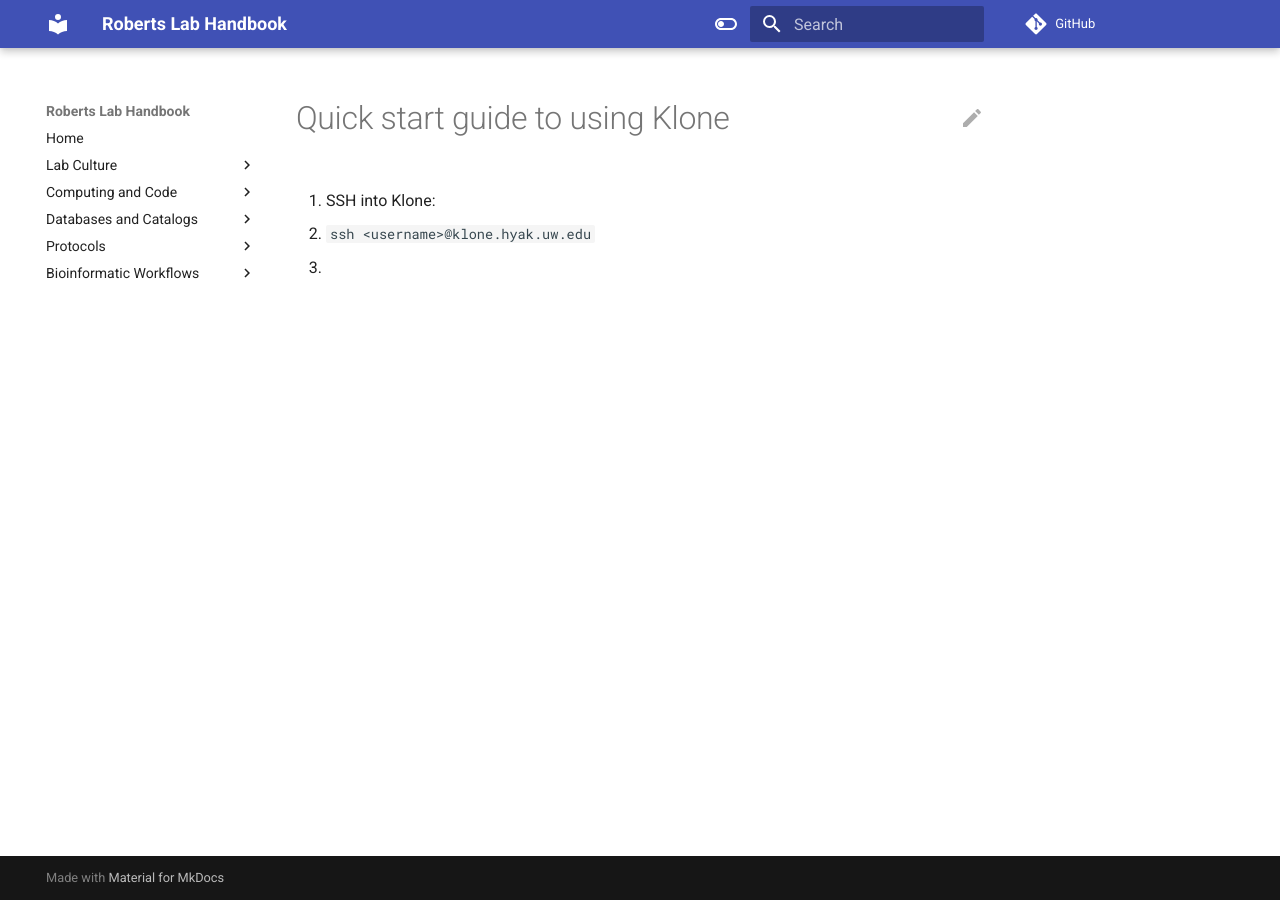
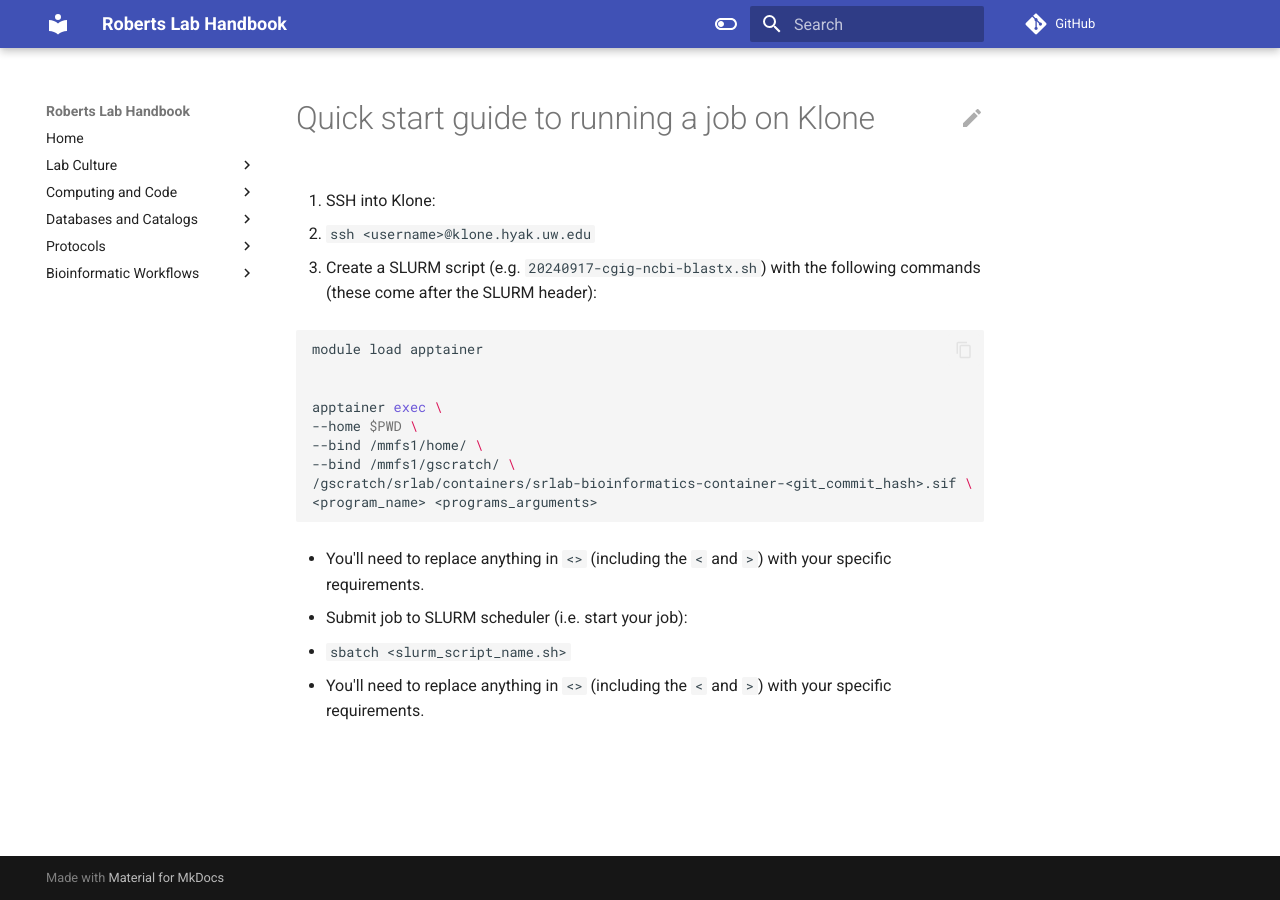
Before and after one commit to RobertsLab/resources, an MkDocs documentation site: the page built from docs/klone_quick-start.md, in a window 1280 px wide. Built offline with MkDocs 1.6.1 and Material for MkDocs 9.7.7, drawn with Linux system fonts in a browser that asks for light colours; comment, search, counter and statistics services are not loaded.

Commit message:
add short example to klone_quick-start.md

````diff
--- a/docs/klone_quick-start.md
+++ b/docs/klone_quick-start.md
@@ -1,7 +1,27 @@
-# Quick start guide to using Klone
+# Quick start guide to running a job on Klone
 
 1. SSH into Klone:
 
 - `ssh <username>@klone.hyak.uw.edu`
 
-2.
+2. Create a SLURM script (e.g. `20240917-cgig-ncbi-blastx.sh`) with the following commands (these come after the SLURM header):
+
+```bash
+module load apptainer
+
+
+apptainer exec \
+--home $PWD \
+--bind /mmfs1/home/ \
+--bind /mmfs1/gscratch/ \
+/gscratch/srlab/containers/srlab-bioinformatics-container-<git_commit_hash>.sif \
+<program_name> <programs_arguments>
+```
+
+- You'll need to replace anything in `<>` (including the `<` and `>`) with your specific requirements.
+
+3. Submit job to SLURM scheduler (i.e. start your job):
+
+- `sbatch <slurm_script_name.sh>`
+
+- You'll need to replace anything in `<>` (including the `<` and `>`) with your specific requirements.
````
